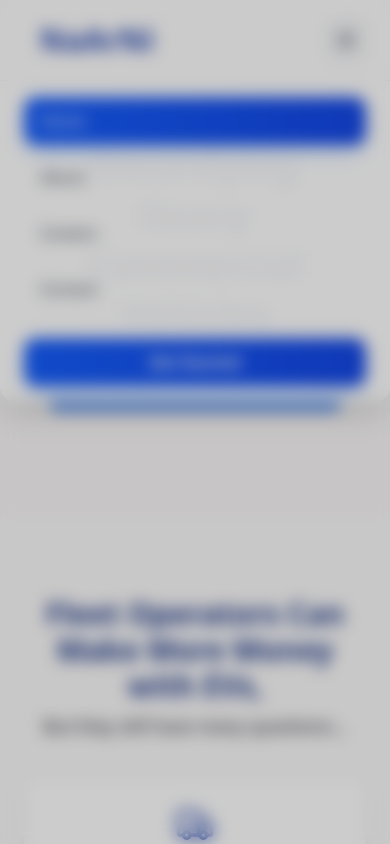
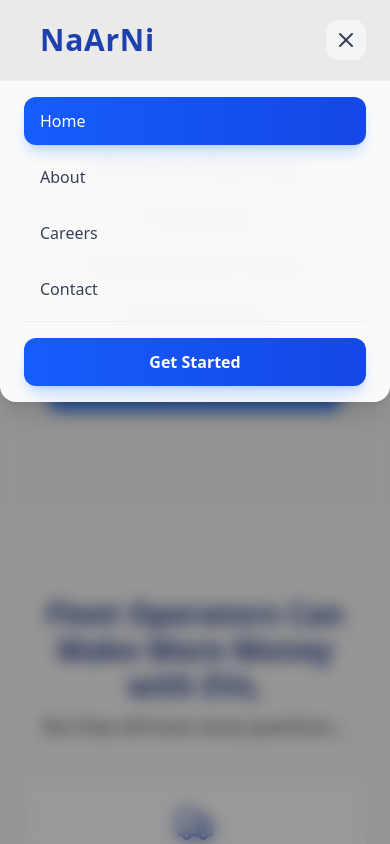
Before and after one commit to bestorbust/naarni, a React (Vite) app: page / in a window 390 px wide. Both pictures are taken after a click on the button 346 px from the left and 40 px from the top of the page. Shown: the top 844 px of the page. Built offline with nearby package versions, Linux system fonts and the light colour scheme.

Commit message:
responsive navbar

```diff
--- a/src/components/Navbar.tsx
+++ b/src/components/Navbar.tsx
@@ -29,29 +29,33 @@ const Navbar: React.FC = () => {
     return () => window.removeEventListener('scroll', handleScroll);
   }, []);
 
+  // Lock scroll when mobile menu is open
+  useEffect(() => {
+    document.body.style.overflow = open ? 'hidden' : 'auto';
+    return () => {
+      document.body.style.overflow = 'auto';
+    };
+  }, [open]);
+
   return (
     <nav className="fixed z-50 w-full">
       {/* Background overlay for mobile menu */}
       {open && (
         <div
-          className="fixed inset-0 bg-black/20 backdrop-blur-sm md:hidden z-40"
+          className="fixed inset-0 bg-black/40 backdrop-blur-sm md:hidden z-40"
           onClick={() => setOpen(false)}
         />
       )}
 
       {/* Main navbar */}
-      <div className={`relative transition-all duration-500 ease-out ${
+      <div className={`transition-all duration-500 ease-out ${
         scrolled
           ? 'bg-white/95 backdrop-blur-md shadow-lg border-b border-gray-200/50'
           : 'bg-white/80 backdrop-blur-sm md:bg-white/90 md:backdrop-blur-md'
-      } top-0 left-0 right-0 absolute shadow-lg`}>
-
+      } top-0 left-0 right-0 fixed z-50`}>
         <div className="max-w-7xl mx-auto px-6 flex justify-between items-center h-20">
           {/* Logo */}
-          <Link
-            to="/"
-            className="relative group"
-          >
+          <Link to="/" className="relative group">
             <div className="text-[#1E40AF] font-extrabold text-3xl tracking-wide px-4 py-2 rounded-xl transition-all duration-300 group-hover:bg-gradient-to-r group-hover:from-blue-600 group-hover:to-blue-800 group-hover:text-white group-hover:shadow-lg group-hover:shadow-blue-500/25">
               NaArNi
             </div>
@@ -99,16 +103,20 @@ const Navbar: React.FC = () => {
           <div className="lg:hidden">
             <button
               onClick={() => setOpen(!open)}
-              className="p-2 rounded-xl bg-gray-100 hover:bg-gray-200 transition-colors duration-300"
+              className="p-2 rounded-xl bg-gray-100 hover:bg-gray-200 transition-colors duration-300 z-50 relative"
             >
-              {open ? <X size={24} className="text-gray-700" /> : <Menu size={24} className="text-gray-700" />}
+              {open ? (
+                <X size={24} className="text-gray-700" />
+              ) : (
+                <Menu size={24} className="text-gray-700" />
+              )}
             </button>
           </div>
         </div>
 
         {/* Mobile Menu */}
         {open && (
-          <div className="lg:hidden absolute top-full left-0 right-0 bg-white/95 backdrop-blur-md shadow-xl border-t border-gray-200/50 rounded-b-2xl overflow-hidden">
+          <div className="fixed top-20 left-0 right-0 z-50 bg-white/95 backdrop-blur-md shadow-xl border-t border-gray-200/50 rounded-b-2xl overflow-hidden md:hidden">
             <div className="px-6 py-4 space-y-2">
               {menu.map((item) => (
                 <Link
```
